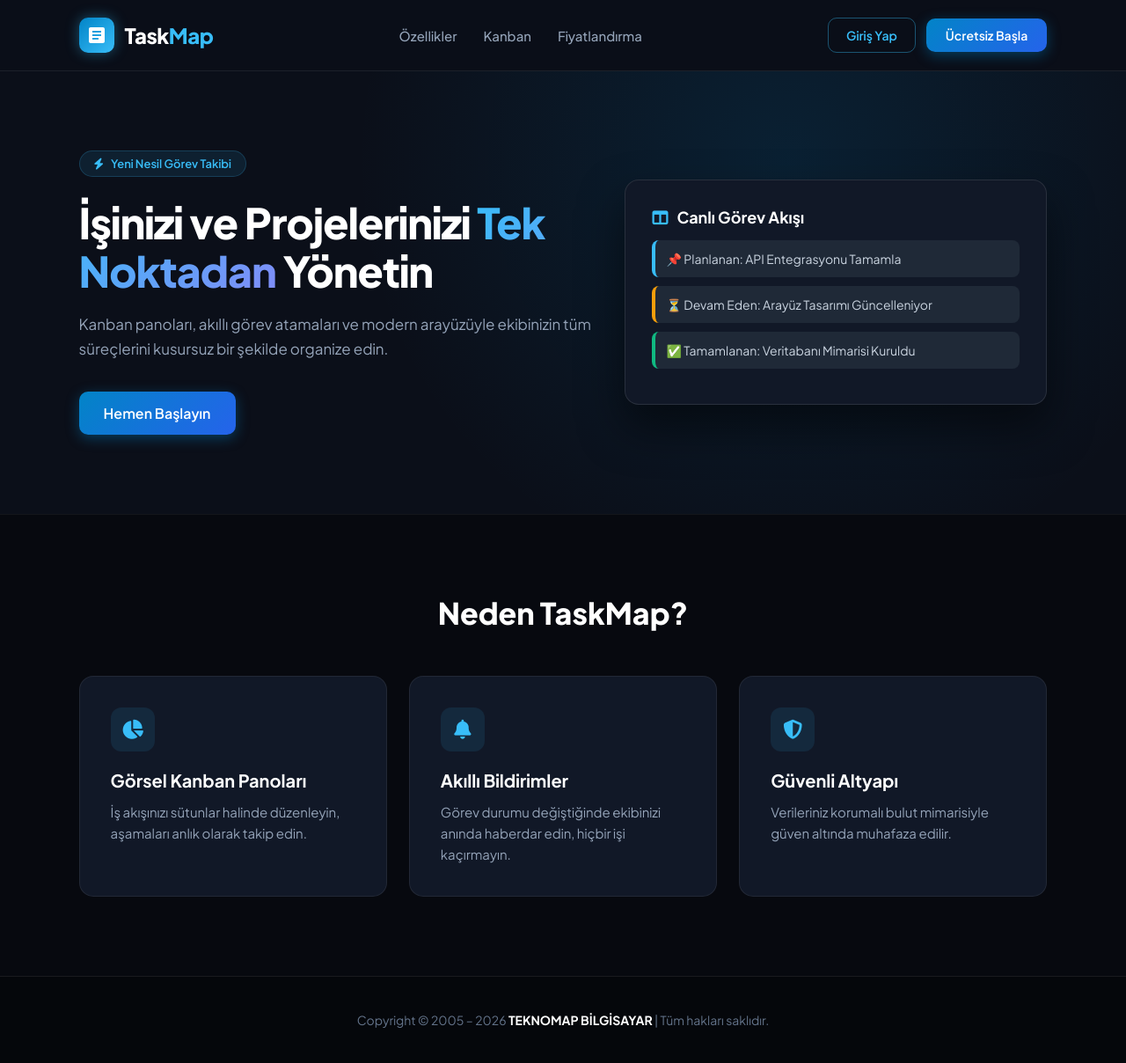
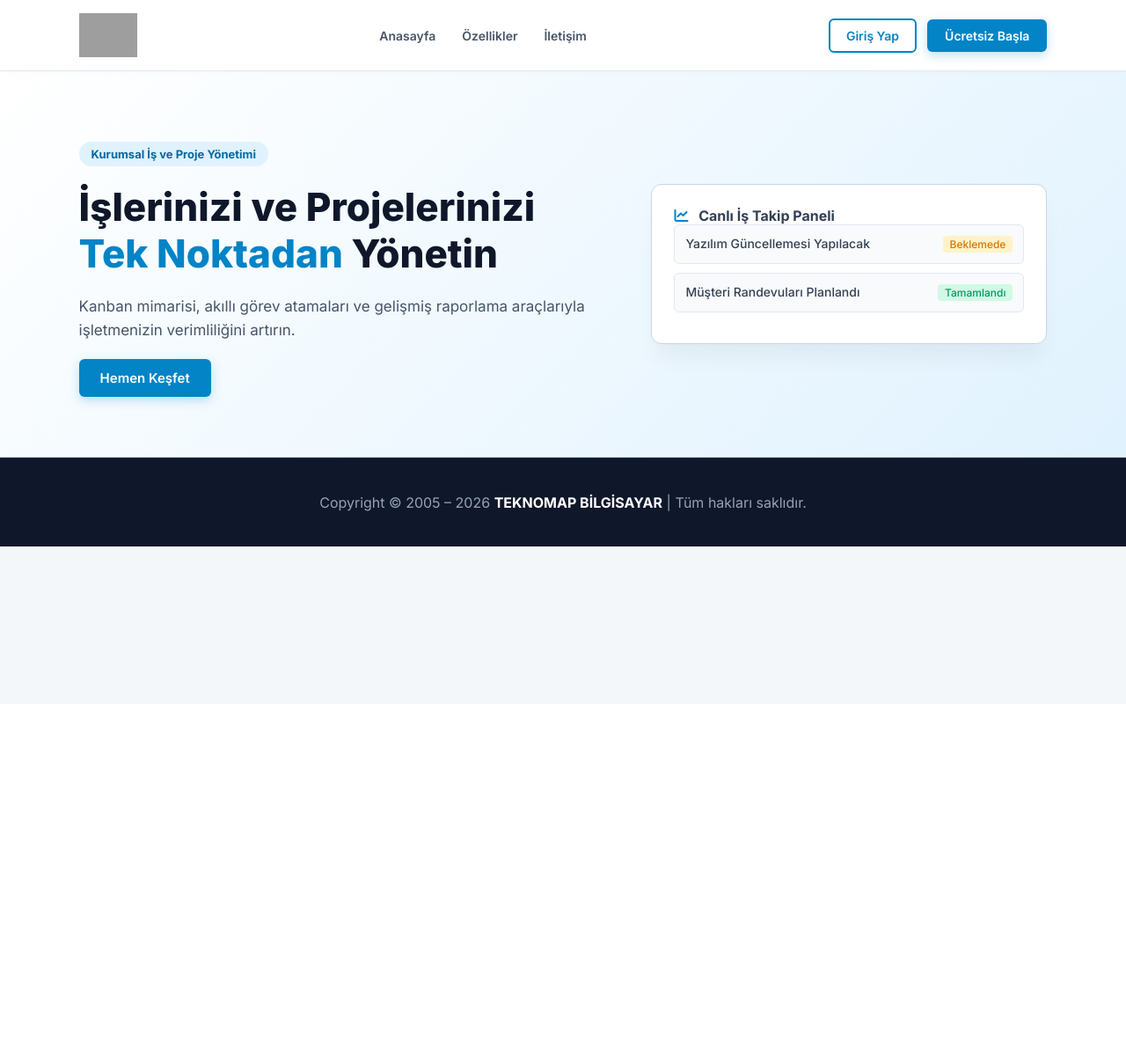
Before and after one commit to miran4726/taskmap, a Flask app: page / in a window 1280 px wide. Shown: the whole page at 88% size. After the commit the page ends 621 px from the top, so only its background shows below. Run offline with Flask 3, Linux system fonts and the light colour scheme; grey boxes are pictures that could not be loaded.

Commit message:
Update index.html for design and content changes

```diff
--- a/templates/index.html
+++ b/templates/index.html
@@ -3,326 +3,96 @@
 <head>
     <meta charset="UTF-8">
     <meta name="viewport" content="width=device-width, initial-scale=1.0">
-    <title>TaskMap - İş, Görev ve Proje Takip Yazılımı</title>
-    <link href="https://fonts.googleapis.com/css2?family=Plus+Jakarta+Sans:wght@400;500;600;700;800&display=swap" rel="stylesheet">
+    <title>TaskMap - Profesyonel İş ve Proje Takip Yazılımı</title>
+    <!-- Google Fonts ve Font Awesome -->
+    <link href="https://fonts.googleapis.com/css2?family=Inter:wght@400;500;600;700;800&display=swap" rel="stylesheet">
     <link rel="stylesheet" href="https://cdnjs.cloudflare.com/ajax/libs/font-awesome/6.4.0/css/all.min.css">
     <style>
-        * {
-            margin: 0;
-            padding: 0;
-            box-sizing: border-box;
-            font-family: 'Plus Jakarta Sans', sans-serif;
-            scroll-behavior: smooth;
+        /* Genel Stil */
+        * { margin: 0; padding: 0; box-sizing: border-box; font-family: 'Inter', sans-serif; scroll-behavior: smooth; }
+        body { background-color: #f4f7fa; color: #334155; overflow-x: hidden; }
+
+        /* Header (Kurumsal Stil) */
+        header {
+            display: flex; justify-content: space-between; align-items: center;
+            padding: 15px 7%; background: #ffffff; border-bottom: 1px solid #e2e8f0;
+            position: sticky; top: 0; z-index: 1000; box-shadow: 0 2px 4px rgba(0,0,0,0.02);
         }
-        body {
-            background-color: #0b0f19;
-            color: #f1f5f9;
-            overflow-x: hidden;
-        }
+        .logo-container { display: flex; align-items: center; text-decoration: none; }
+        .logo-container img { height: 50px; object-fit: contain; }
 
-        /* Header */
-        header {
-            display: flex;
-            justify-content: space-between;
-            align-items: center;
-            padding: 20px 7%;
-            background: rgba(11, 15, 25, 0.9);
-            backdrop-filter: blur(12px);
-            border-bottom: 1px solid rgba(255, 255, 255, 0.08);
-            position: sticky;
-            top: 0;
-            z-index: 1000;
-        }
-        .logo-area {
-            display: flex;
-            align-items: center;
-            gap: 12px;
-            text-decoration: none;
-        }
-        /* Saf Kodla Üretilmiş Kusursuz Logo Tasarımı */
-        .logo-graphic {
-            width: 40px;
-            height: 40px;
-            background: linear-gradient(135deg, #0284c7 0%, #38bdf8 100%);
-            border-radius: 10px;
-            display: flex;
-            align-items: center;
-            justify-content: center;
-            box-shadow: 0 0 15px rgba(56, 189, 248, 0.4);
-        }
-        .logo-graphic svg {
-            width: 24px;
-            height: 24px;
-            fill: white;
-        }
-        .logo-title {
-            font-size: 24px;
-            font-weight: 800;
-            color: #ffffff;
-            letter-spacing: -0.5px;
-        }
-        .logo-title span {
-            color: #38bdf8;
-        }
+        nav { display: flex; gap: 30px; align-items: center; }
+        nav a { text-decoration: none; color: #475569; font-weight: 600; font-size: 14px; transition: color 0.2s; }
+        nav a:hover { color: #0284c7; }
 
-        nav {
-            display: flex;
-            gap: 30px;
-            align-items: center;
-        }
-        nav a {
-            text-decoration: none;
-            color: #94a3b8;
-            font-weight: 500;
-            font-size: 15px;
-            transition: color 0.2s;
-        }
-        nav a:hover {
-            color: #38bdf8;
-        }
-        .auth-buttons {
-            display: flex;
-            gap: 12px;
-            align-items: center;
-        }
-        .btn-login {
-            padding: 10px 20px;
-            border: 1px solid rgba(56, 189, 248, 0.4);
-            color: #38bdf8;
-            border-radius: 10px;
-            text-decoration: none;
-            font-weight: 600;
-            font-size: 14px;
-            transition: all 0.2s;
-        }
-        .btn-login:hover {
-            background: rgba(56, 189, 248, 0.1);
-        }
-        .btn-start {
-            padding: 10px 22px;
-            background: linear-gradient(135deg, #0284c7 0%, #2563eb 100%);
-            color: white;
-            border-radius: 10px;
-            text-decoration: none;
-            font-weight: 600;
-            font-size: 14px;
-            box-shadow: 0 4px 15px rgba(2, 132, 199, 0.4);
-            transition: transform 0.2s;
-        }
-        .btn-start:hover {
-            transform: translateY(-2px);
-        }
+        .auth-group { display: flex; gap: 12px; align-items: center; }
+        .btn-outline { padding: 9px 18px; border: 2px solid #0284c7; color: #0284c7; border-radius: 6px; text-decoration: none; font-weight: 600; font-size: 14px; transition: all 0.2s; }
+        .btn-outline:hover { background: #f0f9ff; }
+        .btn-solid { padding: 10px 20px; background: #0284c7; color: white; border-radius: 6px; text-decoration: none; font-weight: 600; font-size: 14px; box-shadow: 0 4px 12px rgba(2, 132, 199, 0.25); transition: background 0.2s; }
+        .btn-solid:hover { background: #0369a1; }
 
-        /* Hero */
-        .hero {
-            display: flex;
-            justify-content: space-between;
-            align-items: center;
-            padding: 90px 7%;
-            background: radial-gradient(circle at 70% 20%, rgba(2, 132, 199, 0.15) 0%, transparent 50%);
-        }
-        .hero-content {
-            max-width: 600px;
-        }
-        .hero-badge {
-            display: inline-flex;
-            align-items: center;
-            gap: 8px;
-            background: rgba(56, 189, 248, 0.1);
-            color: #38bdf8;
-            padding: 6px 16px;
-            border-radius: 30px;
-            font-weight: 600;
-            font-size: 13px;
-            margin-bottom: 24px;
-            border: 1px solid rgba(56, 189, 248, 0.2);
-        }
-        .hero h1 {
-            font-size: 48px;
-            font-weight: 800;
-            line-height: 1.15;
-            color: #ffffff;
-            margin-bottom: 20px;
-            letter-spacing: -1px;
-        }
-        .hero h1 span {
-            background: linear-gradient(135deg, #38bdf8 0%, #818cf8 100%);
-            -webkit-background-clip: text;
-            -webkit-text-fill-color: transparent;
-        }
-        .hero p {
-            font-size: 17px;
-            color: #94a3b8;
-            margin-bottom: 35px;
-            line-height: 1.6;
-        }
+        /* Hero Bölümü */
+        .hero { display: flex; justify-content: space-between; align-items: center; padding: 80px 7%; background: linear-gradient(135deg, #ffffff 0%, #e0f2fe 100%); border-bottom: 1px solid #cbd5e1; }
+        .hero-content { max-width: 600px; }
+        .hero-tag { display: inline-block; background: #e0f2fe; color: #0369a1; padding: 6px 14px; border-radius: 20px; font-weight: 700; font-size: 13px; margin-bottom: 20px; }
+        .hero h1 { font-size: 44px; font-weight: 800; line-height: 1.2; color: #0f172a; margin-bottom: 20px; }
+        .hero h1 span { color: #0284c7; }
+        .hero p { font-size: 17px; color: #475569; margin-bottom: 30px; line-height: 1.6; }
 
-        .hero-box {
-            background: #111827;
-            border: 1px solid rgba(255, 255, 255, 0.1);
-            border-radius: 16px;
-            padding: 30px;
-            width: 480px;
-            box-shadow: 0 25px 50px rgba(0,0,0,0.5);
-        }
-        .hero-box h3 {
-            font-size: 18px;
-            color: #fff;
-            margin-bottom: 15px;
-            display: flex;
-            align-items: center;
-            gap: 10px;
-        }
-        .kanban-preview-col {
-            background: #1f2937;
-            padding: 12px;
-            border-radius: 8px;
-            margin-bottom: 10px;
-            font-size: 14px;
-            color: #cbd5e1;
-            border-left: 4px solid #38bdf8;
-        }
-
-        /* Features Section */
-        .features {
-            padding: 90px 7%;
-            background: #07090f;
-            border-top: 1px solid rgba(255, 255, 255, 0.05);
-        }
-        .section-title {
-            text-align: center;
-            font-size: 34px;
-            font-weight: 800;
-            color: #ffffff;
-            margin-bottom: 50px;
-        }
-        .features-grid {
-            display: grid;
-            grid-template-columns: repeat(3, 1fr);
-            gap: 25px;
-        }
-        .feature-card {
-            background: #111827;
-            border: 1px solid rgba(255, 255, 255, 0.07);
-            padding: 35px;
-            border-radius: 16px;
-            transition: all 0.3s;
-        }
-        .feature-card:hover {
-            border-color: #38bdf8;
-            transform: translateY(-5px);
-        }
-        .feature-icon {
-            width: 50px;
-            height: 50px;
-            background: rgba(56, 189, 248, 0.1);
-            color: #38bdf8;
-            border-radius: 12px;
-            display: flex;
-            align-items: center;
-            justify-content: center;
-            font-size: 22px;
-            margin-bottom: 20px;
-        }
-        .feature-card h3 {
-            font-size: 20px;
-            font-weight: 700;
-            color: #ffffff;
-            margin-bottom: 12px;
-        }
-        .feature-card p {
-            color: #94a3b8;
-            font-size: 15px;
-            line-height: 1.6;
-        }
+        .hero-card-panel { background: #ffffff; border: 1px solid #cbd5e1; border-radius: 12px; padding: 25px; width: 450px; box-shadow: 0 20px 25px -5px rgba(0, 0, 0, 0.05); }
+        .task-item { background: #f8fafc; border: 1px solid #e2e8f0; padding: 12px; border-radius: 6px; margin-bottom: 10px; font-size: 14px; font-weight: 500; display: flex; justify-content: space-between; }
+        .tag-todo { color: #d97706; background: #fef3c7; padding: 2px 8px; border-radius: 4px; font-size: 12px; }
+        .tag-done { color: #059669; background: #d1fae5; padding: 2px 8px; border-radius: 4px; font-size: 12px; }
 
         /* Footer */
-        footer {
-            background: #05070b;
-            padding: 40px 7%;
-            border-top: 1px solid rgba(255, 255, 255, 0.08);
-            text-align: center;
-        }
-        .copyright {
-            color: #64748b;
-            font-size: 14px;
-        }
-        .copyright strong {
-            color: #ffffff;
-        }
+        footer { background: #0f172a; color: #94a3b8; padding: 40px 7%; text-align: center; border-top: 1px solid #1e293b; }
+        footer strong { color: #ffffff; }
 
-        @media(max-width: 900px) {
-            .hero { flex-direction: column; gap: 50px; }
-            .features-grid { grid-template-columns: 1fr; }
-            .hero-box { width: 100%; }
-        }
+        @media(max-width: 900px) { .hero { flex-direction: column; gap: 40px; } .hero-card-panel { width: 100%; } }
     </style>
 </head>
 <body>
 
     <!-- Header -->
     <header>
-        <a href="/" class="logo-area">
-            <!-- Kesinlikle kırılmayacak SVG Logo -->
-            <div class="logo-graphic">
-                <svg viewBox="0 0 24 24"><path d="M19 3H5c-1.1 0-2 .9-2 2v14c0 1.1.9 2 2 2h14c1.1 0 2-.9 2-2V5c0-1.1-.9-2-2-2zm-5 14H7v-2h7v2zm3-4H7v-2h10v2zm0-4H7V7h10v2z"/></svg>
-            </div>
-            <div class="logo-title">Task<span>Map</span></div>
+        <a href="/" class="logo-container">
+            <img src="{{ url_for('static', filename='logo.png') }}" alt="TaskMap Logo">
         </a>
         <nav>
+            <a href="#">Anasayfa</a>
             <a href="#">Özellikler</a>
-            <a href="#">Kanban</a>
-            <a href="#">Fiyatlandırma</a>
+            <a href="#">İletişim</a>
         </nav>
-        <div class="auth-buttons">
-            <a href="/login" class="btn-login">Giriş Yap</a>
-            <a href="/register" class="btn-start">Ücretsiz Başla</a>
+        <div class="auth-group">
+            <a href="/login" class="btn-outline">Giriş Yap</a>
+            <a href="/register" class="btn-solid">Ücretsiz Başla</a>
         </div>
     </header>
 
-    <!-- Hero Section -->
+    <!-- Hero Bölümü -->
     <section class="hero">
         <div class="hero-content">
-            <div class="hero-badge"><i class="fa-solid fa-bolt"></i> Yeni Nesil Görev Takibi</div>
-            <h1>İşinizi ve Projelerinizi <span>Tek Noktadan</span> Yönetin</h1>
-            <p>Kanban panoları, akıllı görev atamaları ve modern arayüzüyle ekibinizin tüm süreçlerini kusursuz bir şekilde organize edin.</p>
-            <a href="/register" class="btn-start" style="padding: 14px 28px; font-size: 16px; display: inline-block;">Hemen Başlayın</a>
+            <span class="hero-tag">Kurumsal İş ve Proje Yönetimi</span>
+            <h1>İşlerinizi ve Projelerinizi <span>Tek Noktadan</span> Yönetin</h1>
+            <p>Kanban mimarisi, akıllı görev atamaları ve gelişmiş raporlama araçlarıyla işletmenizin verimliliğini artırın.</p>
+            <a href="/register" class="btn-solid" style="padding: 12px 24px; font-size: 15px;">Hemen Keşfet</a>
         </div>
-        <div class="hero-box">
-            <h3><i class="fa-solid fa-columns" style="color:#38bdf8;"></i> Canlı Görev Akışı</h3>
-            <div class="kanban-preview-col">📌 Planlanan: API Entegrasyonu Tamamla</div>
-            <div class="kanban-preview-col" style="border-left-color: #f59e0b;">⏳ Devam Eden: Arayüz Tasarımı Güncelleniyor</div>
-            <div class="kanban-preview-col" style="border-left-color: #10b981;">✅ Tamamlanan: Veritabanı Mimarisi Kuruldu</div>
-        </div>
-    </section>
-
-    <!-- Features Section -->
-    <section class="features">
-        <h2 class="section-title">Neden TaskMap?</h2>
-        <div class="features-grid">
-            <div class="feature-card">
-                <div class="feature-icon"><i class="fa-solid fa-chart-pie"></i></div>
-                <h3>Görsel Kanban Panoları</h3>
-                <p>İş akışınızı sütunlar halinde düzenleyin, aşamaları anlık olarak takip edin.</p>
+        <div class="hero-card-panel">
+            <h4><i class="fa-solid fa-chart-line" style="color:#0284c7; margin-right:8px;"></i> Canlı İş Takip Paneli</h4>
+            <div class="task-item">
+                <span>Yazılım Güncellemesi Yapılacak</span>
+                <span class="tag-todo">Beklemede</span>
             </div>
-            <div class="feature-card">
-                <div class="feature-icon"><i class="fa-solid fa-bell"></i></div>
-                <h3>Akıllı Bildirimler</h3>
-                <p>Görev durumu değiştiğinde ekibinizi anında haberdar edin, hiçbir işi kaçırmayın.</p>
-            </div>
-            <div class="feature-card">
-                <div class="feature-icon"><i class="fa-solid fa-shield-halved"></i></div>
-                <h3>Güvenli Altyapı</h3>
-                <p>Verileriniz korumalı bulut mimarisiyle güven altında muhafaza edilir.</p>
+            <div class="task-item">
+                <span>Müşteri Randevuları Planlandı</span>
+                <span class="tag-done">Tamamlandı</span>
             </div>
         </div>
     </section>
 
     <!-- Footer -->
     <footer>
-        <div class="copyright">
-            Copyright &copy; 2005 – 2026 <strong>TEKNOMAP BİLGİSAYAR</strong> | Tüm hakları saklıdır.
-        </div>
+        <p>Copyright &copy; 2005 – 2026 <strong>TEKNOMAP BİLGİSAYAR</strong> | Tüm hakları saklıdır.</p>
     </footer>
 
 </body>
```
